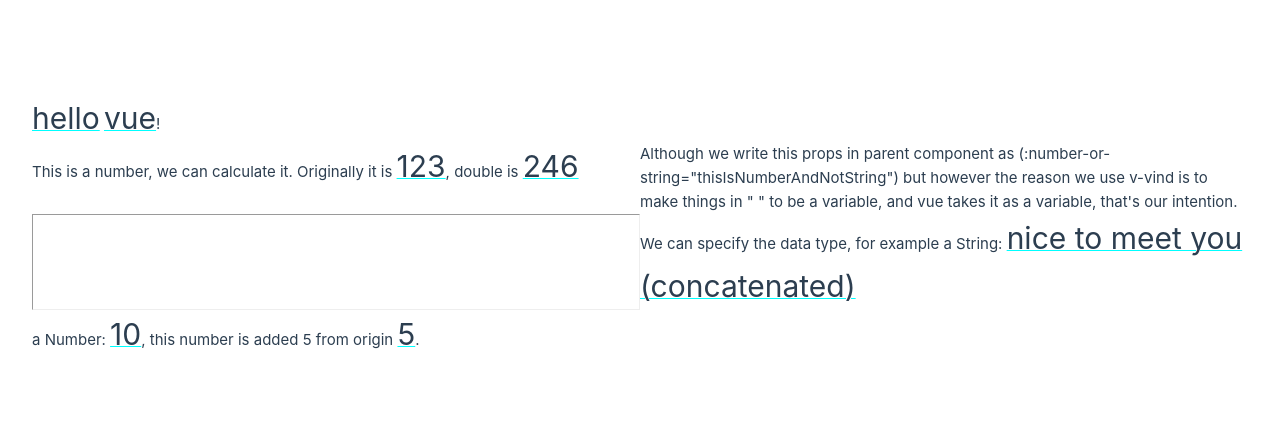
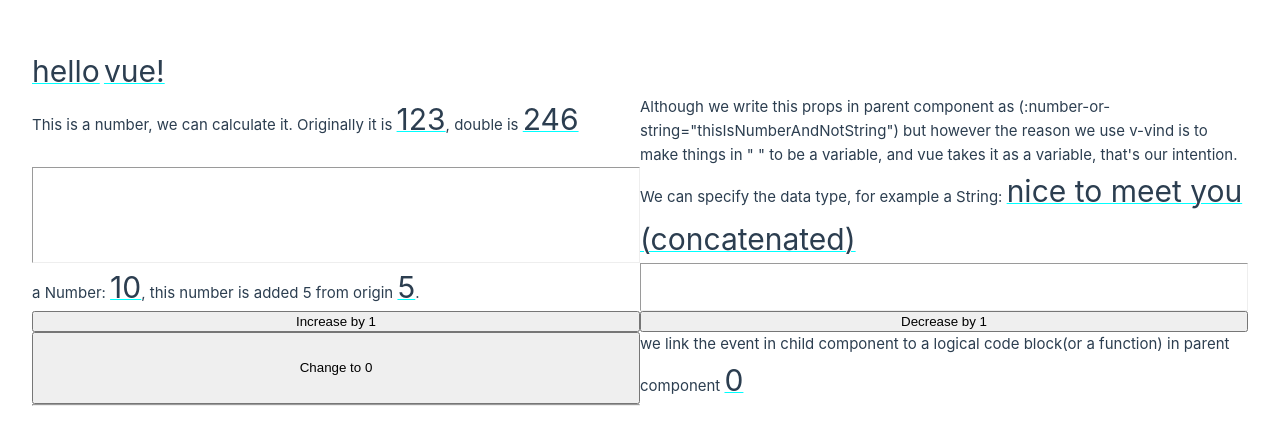
Before and after one commit to yl907/learning-vue, a Vue app in the folder my-test-project/: page / in a window 1280 px wide. Shown: the part 174-618 px from the top of the page. Built offline with nearby package versions, Linux system fonts and the light colour scheme.

Commit message:
learned how to emit event from child component to parent component

```diff
--- a/my-test-project/src/App.vue
+++ b/my-test-project/src/App.vue
@@ -1,11 +1,17 @@
 <script setup>
+import {ref} from 'vue';
 import Props1 from './components/1Props.vue'
 import Props2 from './components/2Props.vue'
+import Event from './components/3Event.vue'
 
+  // Props1: this part is used to pass information from parent component to child component.
   let somevalue = "vue";
   let thisIsNumberAndNotString = 123;
+  // Props2
   let dynamic1 = "nice to meet you";
   let dynamic2 = 5;
+  // Event: this part is used to pass information from child component to parent component.
+  const count = ref(0);
 </script>
 
 <template>
@@ -14,11 +20,15 @@ import Props2 from './components/2Props.vue'
     static prop: foo,
     dynamic prop: bar
   -->
-  <Props1 foo="hello" :bar="somevalue" :number-or-string="thisIsNumberAndNotString" ></Props1>
-  <hr />
-  <Props2 :dynamic1=dynamic1 :dynamic2=dynamic2></Props2>
+  <Props1 foo="hello" :bar="somevalue" :number-or-string="thisIsNumberAndNotString" ></Props1> <hr />
+  <Props2 :dynamic1=dynamic1 :dynamic2=dynamic2></Props2> <hr />
+  <Event @increase-by="(n) => count += n" @decrease-by="(n) => count -= n" @my-signal="() => count = 0"></Event> <p>we link the event in child component to a logical code block(or a function) in parent component <span>{{ count }}</span></p> <hr />
+
 </template>
 
 <style scoped>
-
+  span {
+    font-size: 2em;
+    text-decoration: underline 1px solid aqua;
+  }
 </style>
--- a/my-test-project/src/components/1Props.vue
+++ b/my-test-project/src/components/1Props.vue
@@ -4,7 +4,7 @@
 </script>
 
 <template>
-  <p><span>{{ props.foo }}</span> <span>{{ props.bar }}</span>!</p>
+  <p><span>{{ props.foo }}</span> <span>{{ props.bar }}!</span></p>
   <br />
   <p>This is a number, we can calculate it. Originally it is <span>{{ numberOrString }}</span>, double is <span>{{ numberOrString * 2 }}</span></p>
   <p>Although we write this props in parent component as (:number-or-string="thisIsNumberAndNotString") but however the reason we use v-vind is to make things in " " to be a variable, and vue takes it as a variable, that's our intention. </p>
--- /dev/null
+++ b/my-test-project/src/components/3Event.vue
@@ -0,0 +1,29 @@
+<script setup>
+  const emit = defineEmits(['inFocus', 'submit']);
+
+  function decreaseButtonClick() {
+    emit('decreaseBy', 1);
+  }
+</script>
+
+<template>
+  <!--
+    1.directly use '$emit'
+    event name: increaseBy,
+    event argument: 1
+   -->
+  <button @click="$emit('increaseBy', 1)">
+    Increase by 1
+  </button>
+  <!-- 2.call funciton, then use 'emit' -->
+  <button @click="decreaseButtonClick">
+    Decrease by 1
+  </button>
+  <button @click="$emit('mySignal')">
+    Change to 0
+  </button>
+</template>
+
+<style>
+
+</style>
```
